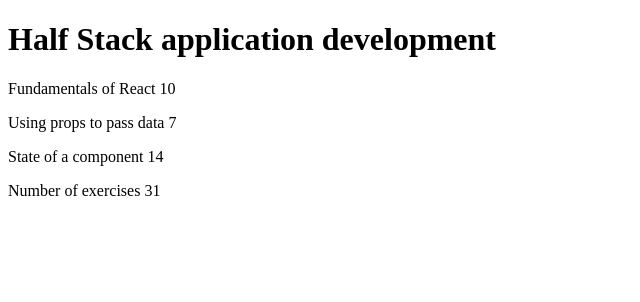
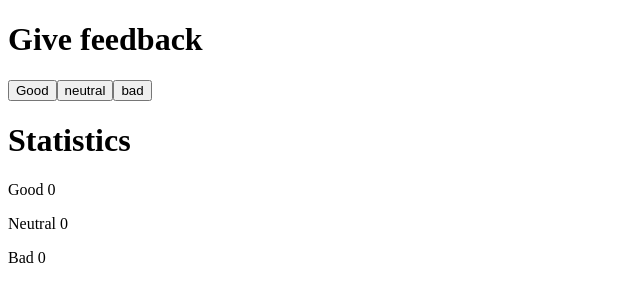
Before and after one commit to VRVG1/fullstackopen, a React (Vite) app in the folder part1/unicafe/: page / in a window 1280 px wide. Shown: the top 302 px of the page, without its empty margins (0-640 px from the left). Built offline with nearby package versions, Linux system fonts and the light colour scheme.

Commit message:
1.6 unicafe step1

```diff
--- a/part1/unicafe/src/main.jsx
+++ b/part1/unicafe/src/main.jsx
@@ -1,81 +1,48 @@
-import React from "react";
+import React, { useState } from "react";
 import ReactDOM from "react-dom/client";
 
-/**
- * App Header
- * @param {*} props
- * @returns
- **/
-const Header = (props) => {
-  return <h1>{props.course}</h1>;
-};
-/**
- * Refactor Content Component in to a Part component
- * @param {*} props
- * @returns JSX component
- **/
-const Part = (props) => {
+const Button = ({ onClick, text }) => {
   return (
     <>
-      <p>{props.part} {props.exercises}</p>
-    </>
-  )
-}
-/**
- * App content
- * @param {*} props
- * @returns
- */
-const Content = (props) => {
-  return (
-    <>
-      <Part part={props.part1} exercises={props.exercises1} />
-      <Part part={props.part2} exercises={props.exercises2} />
-      <Part part={props.part3} exercises={props.exercises3} />
+      <button onClick={onClick}>{text}</button>
     </>
   );
 };
-/**
- * Total App
- * @param {*} props
- * @returns
- */
-const Total = (props) => {
+
+const Statistics = ({ text, value }) => {
   return (
     <p>
-      Number of exercises{" "}
-      {props.exercises1 + props.exercises2 + props.exercises3}
+      {text} {value}
     </p>
   );
 };
-/**
- * Main App
- **/
+
 const App = () => {
-  const course = "Half Stack application development";
-  const part1 = "Fundamentals of React";
-  const exercises1 = 10;
-  const part2 = "Using props to pass data";
-  const exercises2 = 7;
-  const part3 = "State of a component";
-  const exercises3 = 14;
+  const [good, setGood] = useState(0);
+  const [neutral, setNeutral] = useState(0);
+  const [bad, setBad] = useState(0);
 
+  const setValueGood = () => {
+    setGood(good + 1);
+  };
+
+  const setValueNeutral = () => {
+    setNeutral(neutral + 1);
+  };
+
+  const setValueBad = () => {
+    setBad(bad + 1);
+  };
   return (
     <div>
-      <Header course={course} />
-      <Content
-        part1={part1}
-        part2={part2}
-        part3={part3}
-        exercises1={exercises1}
-        exercises2={exercises2}
-        exercises3={exercises3}
-      />
-      <Total
-        exercises1={exercises1}
-        exercises2={exercises2}
-        exercises3={exercises3}
-      />
+      <h1>Give feedback</h1>
+      <Button onClick={() => setValueGood()} text={"Good"} />
+      <Button onClick={() => setValueNeutral()} text={"neutral"} />
+      <Button onClick={() => setValueBad()} text={"bad"} />
+      <h1>Statistics</h1>
+      <Statistics text={"Good"} value={good} />
+      <Statistics text={"Neutral"} value={neutral} />
+      <Statistics text={"Bad"} value={bad} />
     </div>
   );
 };
```
Also changed, not shown: 1 other file (tests, documents, lock files or other folders).
